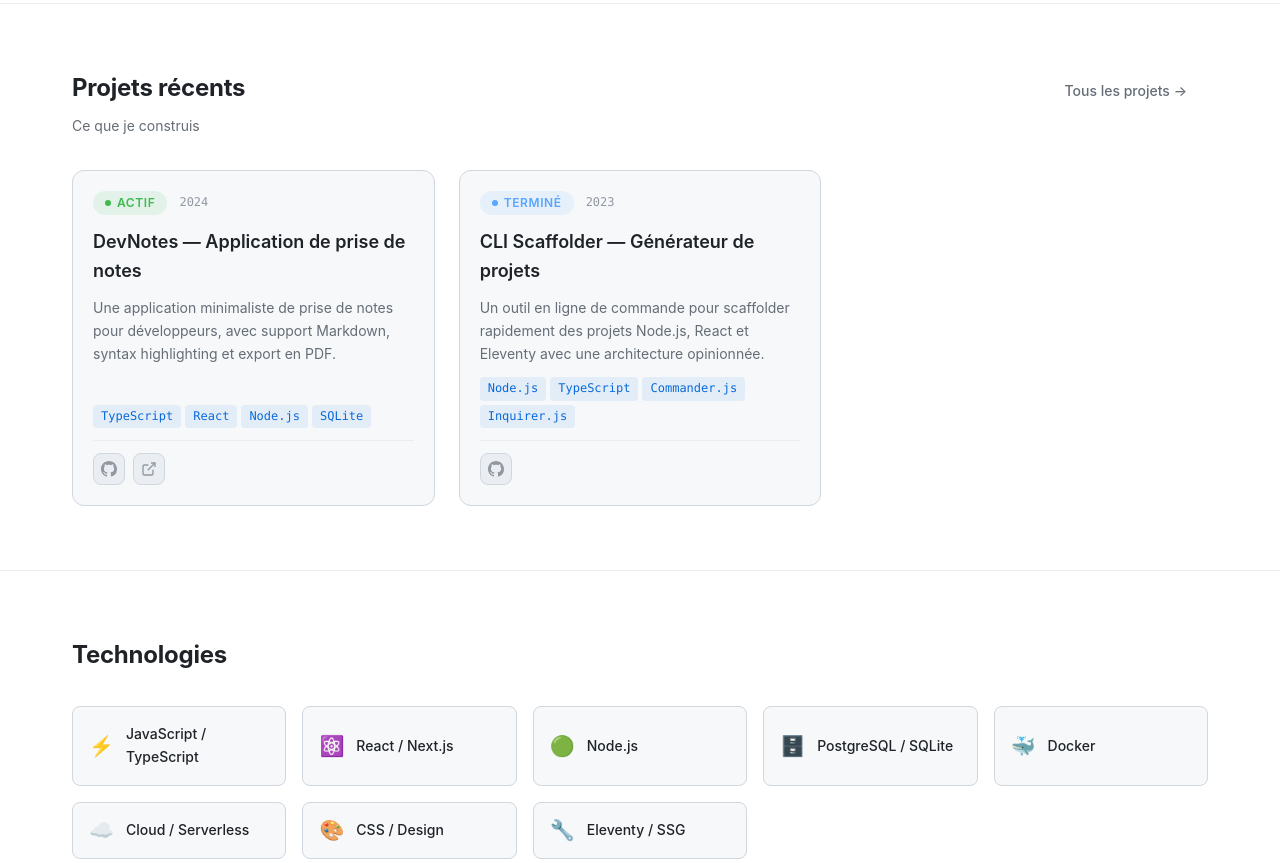
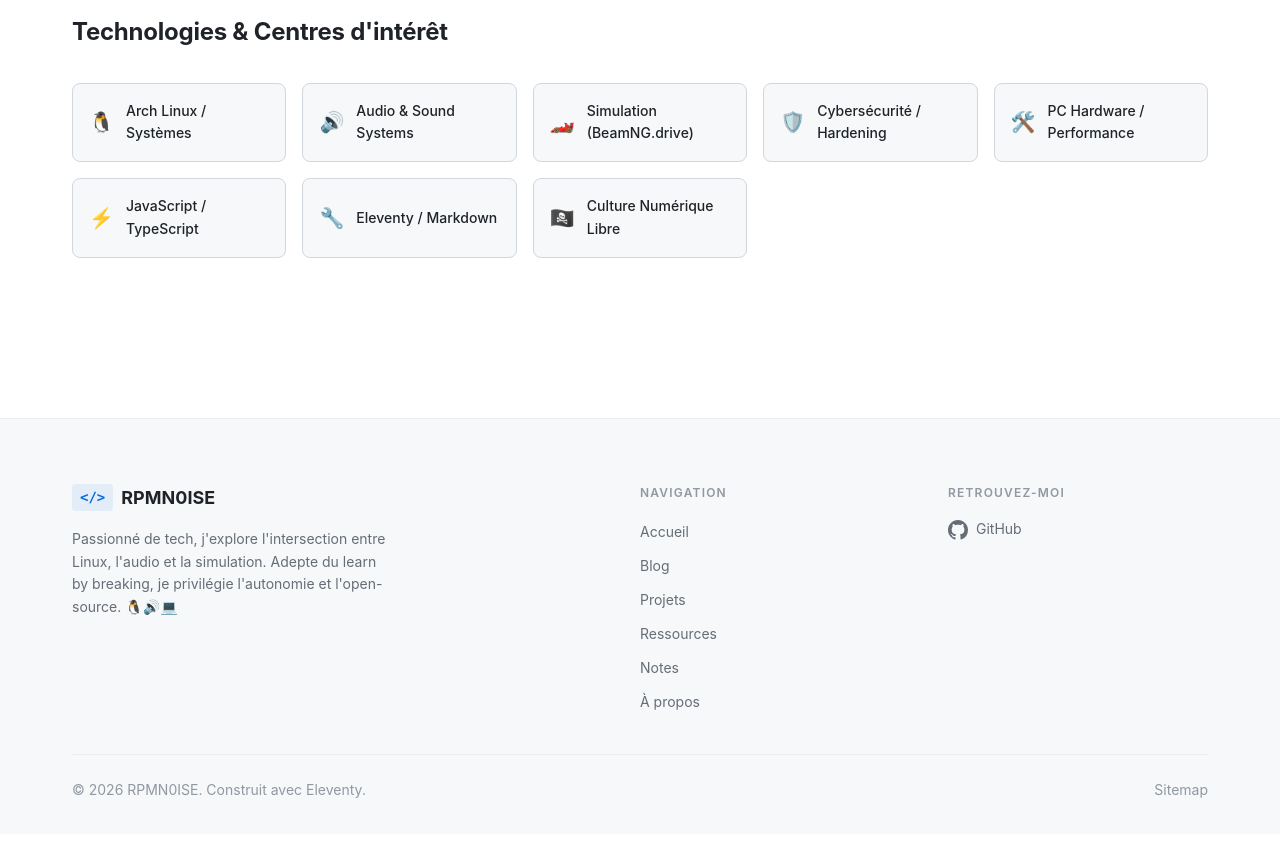
Before and after one commit to rpmn0ise/rpmn0ise.github.io, an Eleventy site: page src/index.njk in a window 1280 px wide. Shown: the part 1650-2513 px from the top of the page. After the commit the page ends 2484 px from the top, so only its background shows below. Built offline with nearby package versions, Linux system fonts and the light colour scheme; Eleventy itself is replaced by a stand-in of ours; files that its build step writes are made by us from their sources; what markdown-it-attrs would draw is missing.

Commit message:
update site

```diff
--- a/src/index.njk
+++ b/src/index.njk
@@ -10,10 +10,7 @@ eleventyNavigation:
 {# ─── Hero ─── #}
 <section class="hero">
   <div class="container">
-    <div class="hero__eyebrow animate-fade-up">
-      <svg width="14" height="14" viewBox="0 0 24 24" fill="none" stroke="currentColor" stroke-width="2.5"><path d="M22 16.92v3a2 2 0 0 1-2.18 2 19.79 19.79 0 0 1-8.63-3.07A19.5 19.5 0 0 1 4.69 12 19.79 19.79 0 0 1 1.61 3.18 2 2 0 0 1 3.6 1h3a2 2 0 0 1 2 1.72c.127.96.361 1.903.7 2.81a2 2 0 0 1-.45 2.11L7.91 8.6a16 16 0 0 0 6.29 6.29l.96-.96a2 2 0 0 1 2.11-.45c.907.339 1.85.573 2.81.7A2 2 0 0 1 22 16.92z"/></svg>
-      Disponible pour des projets freelance
-    </div>
+    {# Badge freelance supprimé ici #}
 
     <h1 class="hero__title animate-fade-up animate-fade-up--delay-1">
       Bonjour, je suis<br>
@@ -72,43 +69,21 @@ eleventyNavigation:
 </section>
 {% endif %}
 
-{# ─── Projects ─── #}
-{% if collections.projects.length %}
-<section class="section">
-  <div class="container">
-    <div class="section__header">
-      <div>
-        <h2 class="section__title">Projets récents</h2>
-        <p class="section__subtitle">Ce que je construis</p>
-      </div>
-      <a href="/projects/" class="section__link btn btn--ghost">Tous les projets →</a>
-    </div>
-
-    <div class="projects-grid">
-      {% for project in collections.projects | limit(3) %}
-        {% set project = project %}
-        {% include "components/project-card.njk" %}
-      {% endfor %}
-    </div>
-  </div>
-</section>
-{% endif %}
-
 {# ─── Skills ─── #}
 <section class="section">
   <div class="container">
     <div class="section__header">
-      <h2 class="section__title">Technologies</h2>
+      <h2 class="section__title">Technologies & Centres d'intérêt</h2>
     </div>
     <div class="skills-grid">
+      <div class="skill-item"><span class="skill-item__icon">🐧</span> Arch Linux / Systèmes</div>
+      <div class="skill-item"><span class="skill-item__icon">🔊</span> Audio & Sound Systems</div>
+      <div class="skill-item"><span class="skill-item__icon">🏎️</span> Simulation (BeamNG.drive)</div>
+      <div class="skill-item"><span class="skill-item__icon">🛡️</span> Cybersécurité / Hardening</div>
+      <div class="skill-item"><span class="skill-item__icon">🛠️</span> PC Hardware / Performance</div>
       <div class="skill-item"><span class="skill-item__icon">⚡</span> JavaScript / TypeScript</div>
-      <div class="skill-item"><span class="skill-item__icon">⚛️</span> React / Next.js</div>
-      <div class="skill-item"><span class="skill-item__icon">🟢</span> Node.js</div>
-      <div class="skill-item"><span class="skill-item__icon">🗄️</span> PostgreSQL / SQLite</div>
-      <div class="skill-item"><span class="skill-item__icon">🐳</span> Docker</div>
-      <div class="skill-item"><span class="skill-item__icon">☁️</span> Cloud / Serverless</div>
-      <div class="skill-item"><span class="skill-item__icon">🎨</span> CSS / Design</div>
-      <div class="skill-item"><span class="skill-item__icon">🔧</span> Eleventy / SSG</div>
+      <div class="skill-item"><span class="skill-item__icon">🔧</span> Eleventy / Markdown</div>
+      <div class="skill-item"><span class="skill-item__icon">🏴‍☠️</span> Culture Numérique Libre</div>
     </div>
   </div>
 </section>
```
